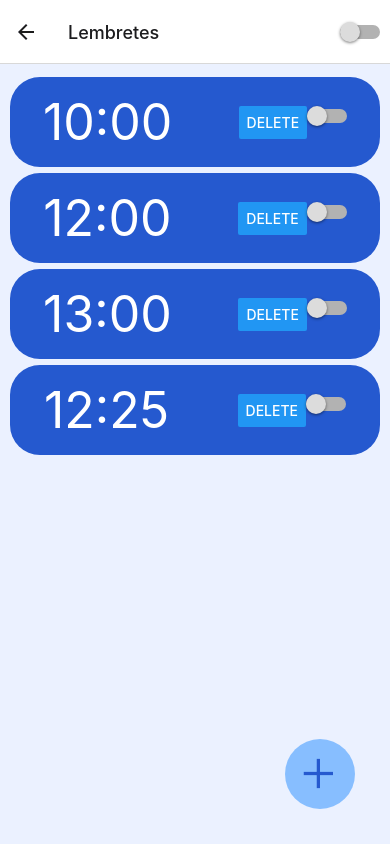
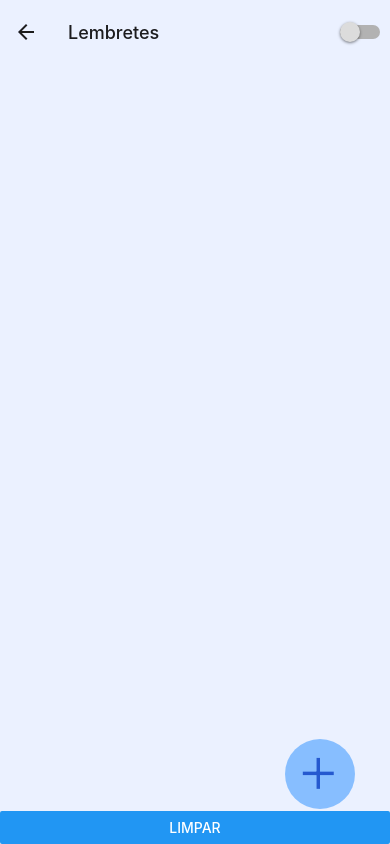
Before and after one commit to lucasgearhead/Water-App-Mobile, a React Native app: screen /reminder in a window 390 px wide. Built offline with nearby package versions, Linux system fonts and the light colour scheme.

Commit message:
update async storage

```diff
--- a/package.json
+++ b/package.json
@@ -11,6 +11,7 @@
   "dependencies": {
     "@expo/webpack-config": "^19.0.0",
     "@react-native-async-storage/async-storage": "1.18.2",
+    "@react-native-community/datetimepicker": "^7.6.2",
     "@react-navigation/bottom-tabs": "^6.5.11",
     "@react-navigation/native": "^6.1.9",
     "@react-navigation/native-stack": "^6.9.17",
--- a/src/Components/alerts/AddAlertButton.js
+++ b/src/Components/alerts/AddAlertButton.js
@@ -15,12 +15,25 @@ export default function AddAlertButton({ onPress }) {
         position: "absolute",
         bottom: 35,
         right: 35,
+        margin: 0,
+        padding: 0,
         justifyContent: "center",
         alignItems: "center",
       }}
       onPress={onPress}
     >
-      <Ionicons name="add" size={52} color={colors.backgorundBox} />
+      <Ionicons
+        name="add"
+        style={{
+          alignContent: "center",
+          alignItems: "center",
+          alignSelf: "center",
+          textAlign: "center",
+          justifyContent: "center",
+        }}
+        size={55}
+        color={colors.backgorundBox}
+      />
     </TouchableOpacity>
   );
 }
--- a/src/Components/alerts/AlertBox.js
+++ b/src/Components/alerts/AlertBox.js
@@ -1,53 +1,55 @@
-import { Text, StyleSheet, View, Switch, Button } from "react-native";
+import {
+  StyleSheet,
+  View,
+  Switch,
+  TextInput,
+  TouchableOpacity,
+} from "react-native";
 import { React, useState } from "react";
 
 import { colors } from "../../Constants/constants";
 
-export default function AlertBox({ item, time }) {
-  const [switchValue, setSwitchValue] = useState(false);
+import { Ionicons } from "@expo/vector-icons";
 
-  const toggleSwitch = () => {
-    setSwitchValue((prevValue) => !prevValue);
-  };
+export default function AlertBox({ time, onPress }) {
+  const [timeValue, setTimeValue] = useState(time);
 
   return (
     <View
       style={{
-        height: 90,
+        height: 100,
         width: "95%",
         alignSelf: "center",
-        backgroundColor: colors.backgorundBox,
-        borderRadius: 30,
+        backgroundColor: colors.primary,
+        borderRadius: 15,
         display: "flex",
-        justifyContent: "space-around",
+        justifyContent: "space-between",
         alignItems: "center",
         flexDirection: "row",
         marginVertical: 3,
+        padding: 15,
       }}
     >
-      <Text
+      <TextInput
         style={{
-          color: colors.text,
+          color: colors.white,
           display: "flex",
           justifyContent: "center",
           alignItems: "center",
           fontSize: 50,
         }}
-      >
-        {time}
-      </Text>
+        value={timeValue}
+        onChangeText={(newValue) => setTimeValue(newValue)}
+        keyboardType="numeric"
+      />
       <View
         style={{
           flexDirection: "row",
         }}
       >
-        <Button title="delete" />
-        <Switch
-          value={switchValue}
-          onValueChange={toggleSwitch}
-          trackColor={{ false: "#b2b2b2", true: colors.secondary }}
-          thumbColor={switchValue ? colors.primary : "#dcdcdc"}
-        />
+        <TouchableOpacity onPress={() => onPress}>
+          <Ionicons name="trash" size={20} color={"white"} />
+        </TouchableOpacity>
       </View>
     </View>
   );
--- a/src/Components/modal/AlertModal.js
+++ b/src/Components/modal/AlertModal.js
@@ -1,52 +1,93 @@
-import React, { useEffect, useState } from "react";
+import React, { useEffect, useState, useRef } from "react";
 import { View, Text, TextInput, StyleSheet, Switch } from "react-native";
 import { colors } from "../../Constants/constants";
 import GenericButton from "../buttons/GenericButton";
+
+import AsyncStorage from "@react-native-async-storage/async-storage";
 
 const AlertModal = ({ closeModal, title, type }) => {
   const [selectedHour, setSelectedHour] = useState("");
   const [selectedMinute, setSelectedMinute] = useState("");
 
+  const inputHoraRef = useRef(null);
+  const inputMinutoRef = useRef(null);
+
   const handleHourChange = (text) => {
+    // Verifica se o texto contém apenas números e está no formato de hora
+    if (/^[0-9]*$/.test(text) && parseInt(text, 10) <= 23) {
       setSelectedHour(text);
+      // Se tiver dois dígitos, move o foco para o campo de minutos
+      if (text.length === 2) {
+        inputMinutoRef.current.focus();
+      }
+    } else {
+      setSelectedHour(""); // Limpa o campo se não for um valor válido
+    }
   };
 
   const handleMinuteChange = (text) => {
+    // Verifica se o texto contém apenas números e está no formato de minutos
+    if (/^[0-5]?[0-9]?$/.test(text)) {
       setSelectedMinute(text);
+      if (text === "") {
+        inputHoraRef.current.focus();
+      }
+    } else {
+      setSelectedMinute("");
+    }
   };
 
-  const handleConfirm = () => {
+  const handleConfirm = async () => {
+    // Save the selected hour to AsyncStorage
+    const selectedTime = `${selectedHour}:${selectedMinute}`;
+    try {
+      // Fetch the existing array from AsyncStorage
+      const existingTimesString = await AsyncStorage.getItem("selectedTimes");
+      const existingTimes = existingTimesString
+        ? JSON.parse(existingTimesString)
+        : [];
+
+      // Add the new time to the array
+      existingTimes.push(selectedTime);
+
+      // Save the updated array back to AsyncStorage
+      await AsyncStorage.setItem(
+        "selectedTimes",
+        JSON.stringify(existingTimes)
+      );
+
+      // Close the modal
       closeModal();
+    } catch (error) {
+      console.error("Error saving time to AsyncStorage:", error);
+    }
   };
 
   return (
     <View style={styles.container}>
       <Text style={styles.title}>{title}</Text>
 
-      <View style={styles.inputContainer}>
       <View style={styles.inputRow}>
         <TextInput
           style={styles.input}
+          value={selectedHour}
           placeholder="00"
           keyboardType="numeric"
           maxLength={2}
-            value={selectedHour}
           onChangeText={handleHourChange}
-            selectionColor={"black"}
+          returnKeyType="next"
+          ref={inputHoraRef}
         />
-
         <Text style={styles.colon}>:</Text>
-
         <TextInput
           style={styles.input}
+          value={selectedMinute}
           placeholder="00"
           keyboardType="numeric"
           maxLength={2}
-            value={selectedMinute}
           onChangeText={handleMinuteChange}
-            selectionColor={"black"}
+          ref={inputMinutoRef}
         />
-        </View>
       </View>
 
       <View style={styles.buttonRow}>
@@ -73,31 +114,26 @@ const styles = StyleSheet.create({
     backgroundColor: colors.text,
     alignSelf: "center",
     position: "absolute",
-    top: 170,
     borderRadius: 15,
+    justifyContent: "space-around",
+    paddingBottom: 90,
   },
   title: {
     alignSelf: "center",
     top: 20,
     fontSize: 20,
   },
-  inputContainer: {
-    padding: 20,
-    marginTop: 45,
-  },
   inputRow: {
     flexDirection: "row",
     alignItems: "center",
-    marginBottom: 20,
+    marginBottom: 10,
     justifyContent: "center",
   },
   input: {
-    borderRadius: 5,
-    paddingHorizontal: 10,
     fontSize: 70,
     fontWeight: "500",
-    height: 100,
     width: 100,
+    textAlign: "center",
   },
   colon: {
     fontSize: 40,
--- a/src/routes/stack.js
+++ b/src/routes/stack.js
@@ -49,6 +49,8 @@ export default function StackRoutes() {
         component={ReminderScreen}
         options={{
           headerTransparent: false,
+          headerStyle: { backgroundColor: colors.white },
+          headerShadowVisible: false,
           headerShown: true,
           title: "Lembretes",
           headerRight: () => (
--- a/src/screens/Reminder.js
+++ b/src/screens/Reminder.js
@@ -1,31 +1,100 @@
-import React, { useState } from "react";
-import { View, ScrollView, Modal, Text } from "react-native";
+import React, { useState, useEffect } from "react";
+import { View, ScrollView, Modal, Text, Button } from "react-native";
+import { useFocusEffect } from "@react-navigation/native";
+import AsyncStorage from "@react-native-async-storage/async-storage";
+import AlertBox from "../Components/alerts/AlertBox";
+import AlertModal from "../Components/modal/AlertModal";
+import AddAlertButton from "../Components/alerts/AddAlertButton";
+import { colors } from "../Constants/constants";
 
-import AlertBox from "../Components/alerts/AlertBox";
-import AddAlertButton from "../Components/alerts/AddAlertButton";
+const ReminderScreen = () => {
+  const [isModalVisible, setModalVisible] = useState(false);
 
-import { colors } from "../Constants/constants";
-import AlertModal from "../Components/modal/AlertModal";
+  const [storedTimes, setStoredTimes] = useState([]);
 
-const ReminderScreen = ({ horarios, onDelete, onToggleSwitch }) => {
-  const [isModalVisible, setModalVisible] = useState(false);
-  const dados = ["10:00", "12:00", "13:00", "12:25"];
+  // Use useFocusEffect instead of useEffect
+  useFocusEffect(
+    React.useCallback(() => {
+      const fetchData = async () => {
+        try {
+          const storedTimesString = await AsyncStorage.getItem("selectedTimes");
+          let storedTimesArray = storedTimesString
+            ? JSON.parse(storedTimesString)
+            : [];
+          storedTimesArray = storedTimesArray.sort((a, b) => {
+            const [aHour, aMinute] = a.split(":").map(Number);
+            const [bHour, bMinute] = b.split(":").map(Number);
+
+            const totalMinutesA = aHour * 60 + aMinute;
+            const totalMinutesB = bHour * 60 + bMinute;
+
+            return totalMinutesA - totalMinutesB;
+          });
+
+          setStoredTimes(storedTimesArray);
+        } catch (error) {
+          console.error("Error fetching data from AsyncStorage:", error);
+        }
+      };
+
+      fetchData();
+    }, [])
+  );
+
+  useEffect(() => {
+    const fetchData = async () => {
+      try {
+        const storedTimesString = await AsyncStorage.getItem("selectedTimes");
+        const storedTimesArray = storedTimesString
+          ? JSON.parse(storedTimesString)
+          : [];
+        setStoredTimes(JSON.parse(storedTimesArray));
+        console.log(storedTimes);
+      } catch (error) {
+        console.error("Error fetching data from AsyncStorage:", error);
+      }
+    };
+    fetchData();
+  }, [isModalVisible]);
 
   const toggleModal = () => {
     setModalVisible(!isModalVisible);
   };
 
-  const componentes = dados.map((time, index) => (
-    <AlertBox key={index} time={time} />
-  ));
+  const bin = async () => {
+    await AsyncStorage.setItem("selectedTimes", "");
+  };
+
+  const deleteItemAtIndex = async (index) => {
+    try {
+      const data = await AsyncStorage.getItem("sua_chave_de_armazenamento");
+      const dataArray = data ? JSON.parse(data) : [];
+      const filteredArray = dataArray.filter((item, i) => i !== index);
+      await AsyncStorage.setItem(
+        "sua_chave_de_armazenamento",
+        JSON.stringify(filteredArray)
+      );
+      console.log("Item deletado com sucesso!");
+    } catch (error) {
+      console.error("Erro ao deletar o item:", error);
+    }
+  };
 
   return (
     <>
       <ScrollView
-        style={{ backgroundColor: colors.white, paddingVertical: 10 }}
+        style={{
+          backgroundColor: colors.white,
+        }}
       >
-        {componentes}
-        <View style={{ height: 150 }} />
+        {storedTimes.map((time, index) => (
+          <AlertBox
+            key={index}
+            time={time}
+            onPress={deleteItemAtIndex(index)}
+          />
+        ))}
+        <View style={{ height: 130, backgroundColor: "#00000000" }} />
       </ScrollView>
       <AddAlertButton onPress={toggleModal} />
       <Modal
@@ -36,8 +105,18 @@ const ReminderScreen = ({ horarios, onDelete, onToggleSwitch }) => {
           setModalVisible(!isModalVisible);
         }}
       >
-        <AlertModal closeModal={toggleModal} title={"Defina um lembrete"} />
+        <View
+          style={{
+            height: "100%",
+            width: "100%",
+            justifyContent: "center",
+            alignItems: "center",
+          }}
+        >
+          <AlertModal closeModal={toggleModal} title={"Defina um lembrete"} />
+        </View>
       </Modal>
+      <Button title="limpar" onPress={bin} />
     </>
   );
 };
```
Also changed, not shown: 2 other files (tests, documents, lock files or other folders). Lines whose indentation alone changed are shown as unchanged.
